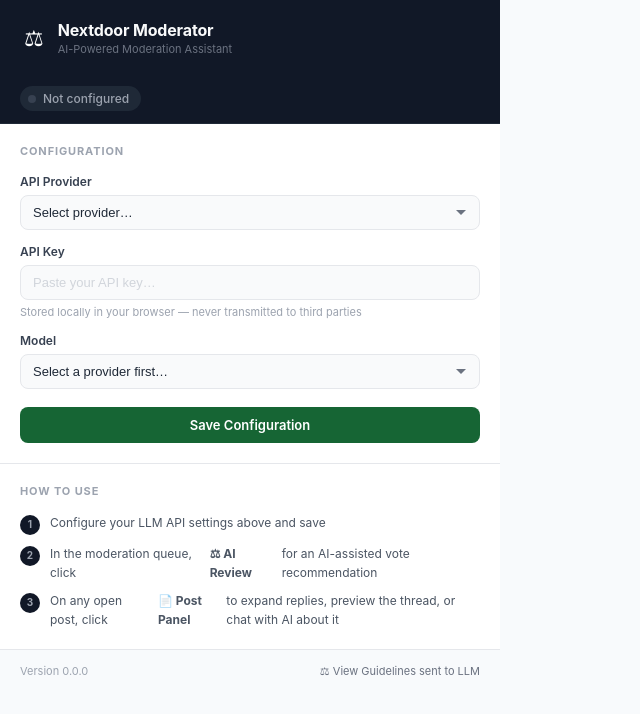
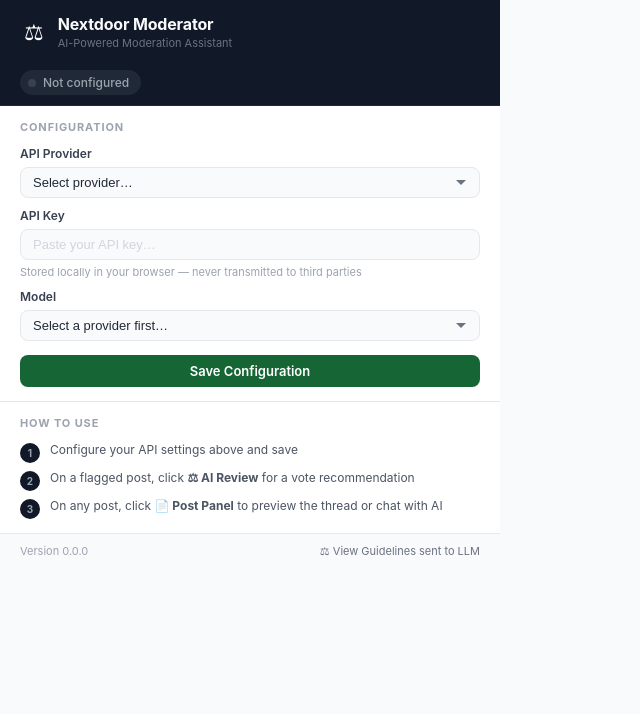
Before and after one commit to DrBenedictPorkins/nextdoor-moderator-firefox, a website built with Vite: page src/popup/popup.html in a window 1280 px wide. Shown: the whole page, without its empty margins (0-640 px from the left). Built offline with nearby package versions, Linux system fonts and the light colour scheme; some packages are replaced by stand-ins of ours; no server answers.

Commit message:
Fix Anthropic 401 in chat; tighten popup spacing
- Add missing anthropic-dangerous-direct-browser-access header to
  callLLMChat() — was present in all other Anthropic call sites but
  omitted here, causing 401 on Ask requests
- Reduce popup padding and list spacing to fit within Firefox height cap
- Wrap li content in spans to fix flex layout splitting on bold elements

```diff
--- a/src/background/background.js
+++ b/src/background/background.js
@@ -352,6 +352,7 @@
   if (isAnthropic) {
     headers['x-api-key'] = CONFIG.apiKey;
     headers['anthropic-version'] = '2023-06-01';
+    headers['anthropic-dangerous-direct-browser-access'] = 'true';
   } else {
     headers['Authorization'] = `Bearer ${CONFIG.apiKey}`;
   }
--- a/src/popup/popup.css
+++ b/src/popup/popup.css
@@ -21,7 +21,7 @@
 header {
   background: #111827;
   color: white;
-  padding: 20px 24px 18px;
+  padding: 14px 24px 12px;
   display: flex;
   align-items: center;
   gap: 14px;
@@ -48,7 +48,7 @@
 
 /* ── Status pill ─────────────────────────────────────────────────────────── */
 .status-section {
-  padding: 12px 20px;
+  padding: 8px 20px 10px;
   background: #111827;
   border-bottom: 1px solid #1f2937;
 }
@@ -94,7 +94,7 @@
 
 /* ── Config section ──────────────────────────────────────────────────────── */
 .config-section {
-  padding: 20px;
+  padding: 14px 20px;
   background: white;
   border-bottom: 1px solid #e5e7eb;
 }
@@ -105,11 +105,11 @@
   text-transform: uppercase;
   letter-spacing: 0.08em;
   color: #9ca3af;
-  margin-bottom: 16px;
+  margin-bottom: 12px;
 }
 
 .form-group {
-  margin-bottom: 14px;
+  margin-bottom: 10px;
 }
 
 label {
@@ -124,7 +124,7 @@
 input[type="password"],
 select {
   width: 100%;
-  padding: 9px 12px;
+  padding: 7px 12px;
   border: 1.5px solid #e5e7eb;
   border-radius: 8px;
   font-size: 13px;
@@ -165,7 +165,7 @@
 /* ── Save button ─────────────────────────────────────────────────────────── */
 .btn {
   width: 100%;
-  padding: 10px 16px;
+  padding: 8px 16px;
   border: none;
   border-radius: 8px;
   font-size: 13px;
@@ -270,7 +270,7 @@
 
 /* ── How to Use ──────────────────────────────────────────────────────────── */
 .usage-section {
-  padding: 20px;
+  padding: 14px 20px;
   background: white;
   border-bottom: 1px solid #e5e7eb;
 }
@@ -280,7 +280,7 @@
   padding: 0;
   display: flex;
   flex-direction: column;
-  gap: 10px;
+  gap: 7px;
 }
 
 .usage-section li {
@@ -288,7 +288,7 @@
   align-items: flex-start;
   gap: 10px;
   font-size: 12px;
-  line-height: 1.55;
+  line-height: 1.4;
   color: #4b5563;
 }
 
@@ -315,7 +315,7 @@
 
 /* ── Footer ──────────────────────────────────────────────────────────────── */
 footer {
-  padding: 14px 20px;
+  padding: 10px 20px;
   background: #f8fafc;
   display: flex;
   align-items: center;
--- a/src/popup/popup.html
+++ b/src/popup/popup.html
@@ -56,9 +56,9 @@
     <div class="usage-section">
       <div class="section-title">How to Use</div>
       <ol>
-        <li>Configure your LLM API settings above and save</li>
-        <li>In the moderation queue, click <strong>⚖ AI Review</strong> for an AI-assisted vote recommendation</li>
-        <li>On any open post, click <strong>📄 Post Panel</strong> to expand replies, preview the thread, or chat with AI about it</li>
+        <li><span>Configure your API settings above and save</span></li>
+        <li><span>On a flagged post, click <strong>⚖ AI Review</strong> for a vote recommendation</span></li>
+        <li><span>On any post, click <strong>📄 Post Panel</strong> to preview the thread or chat with AI</span></li>
       </ol>
     </div>
 
```
